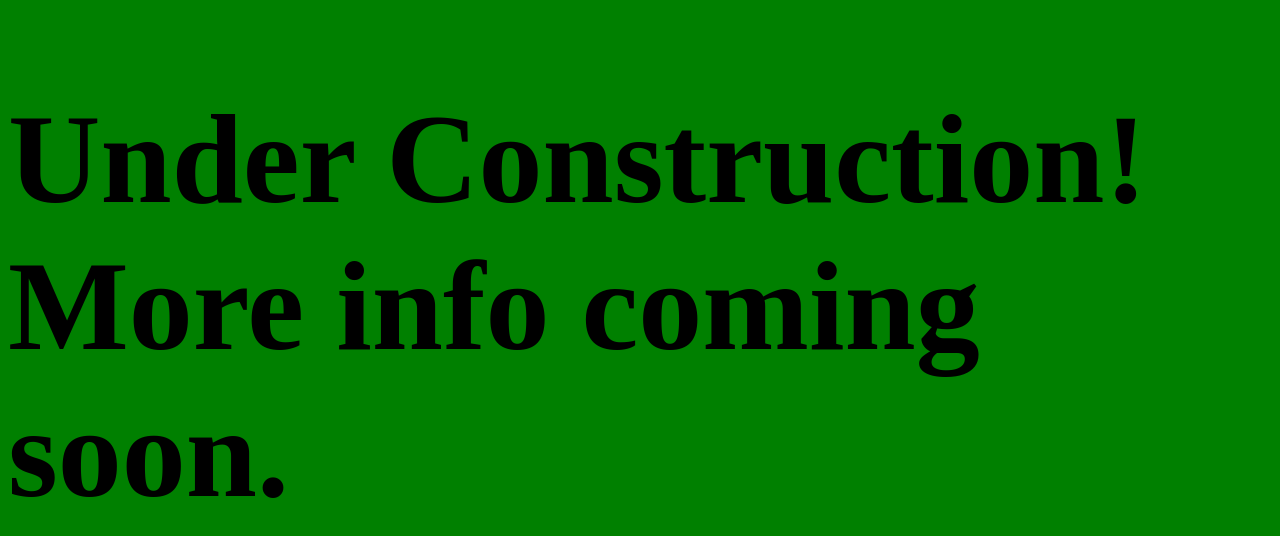
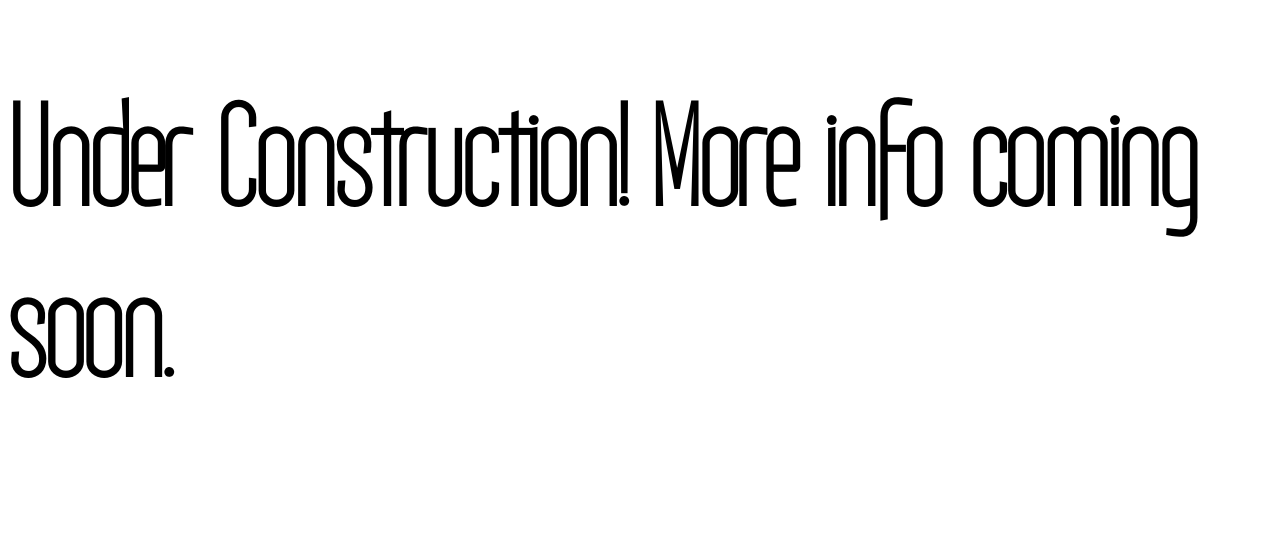
Before and after one commit to benfidlers/benfidlers.github.io, a plain HTML site: page index.html in a window 1280 px wide. Drawn offline with Linux system fonts and the light colour scheme.

Commit message:
add example font

```diff
--- a/style.css
+++ b/style.css
@@ -1,3 +1,8 @@
-body {
-  background-color: green;
+@font-face {
+  font-family: sunflower;
+  src: url(fonts/royal-street-extralight.otf)
 }
+
+h1 {
+  font-family: sunflower;
+}
```
Also changed, not shown: fonts/royal-street-extralight.otf (added).
